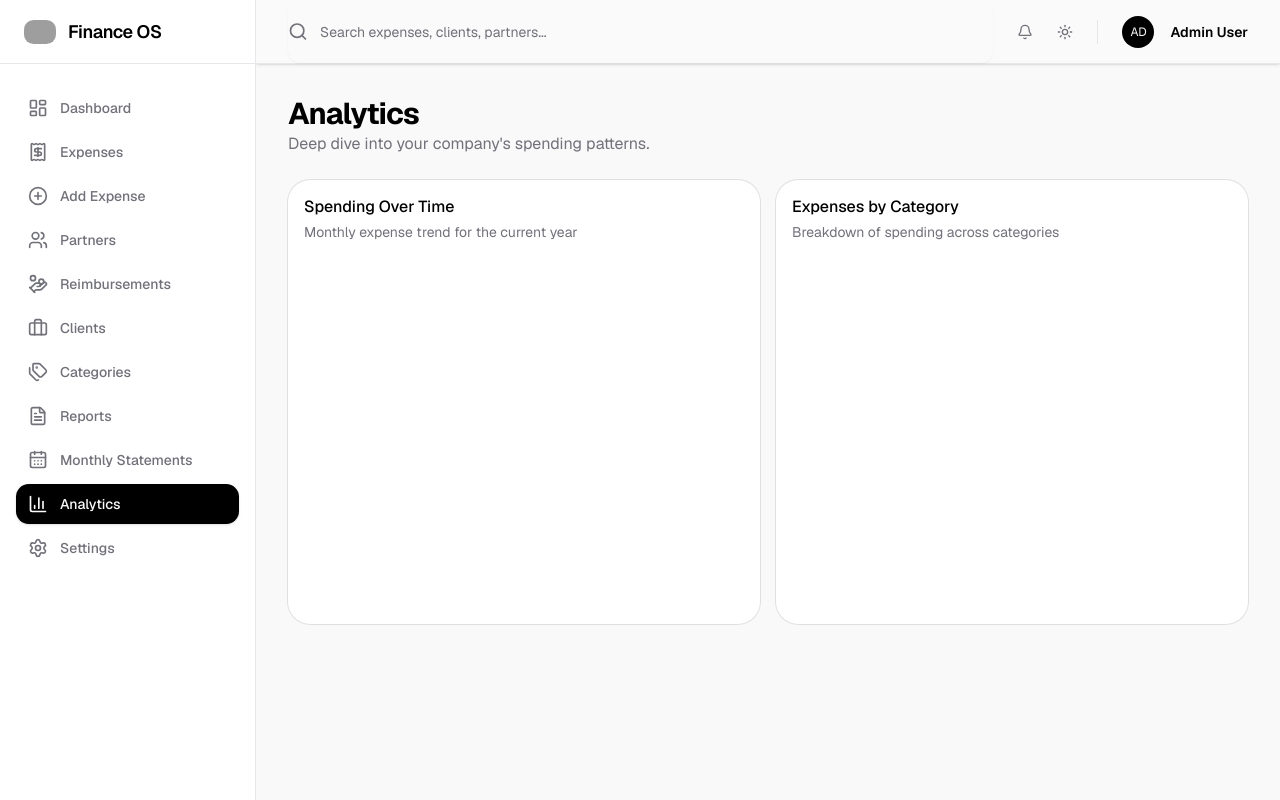
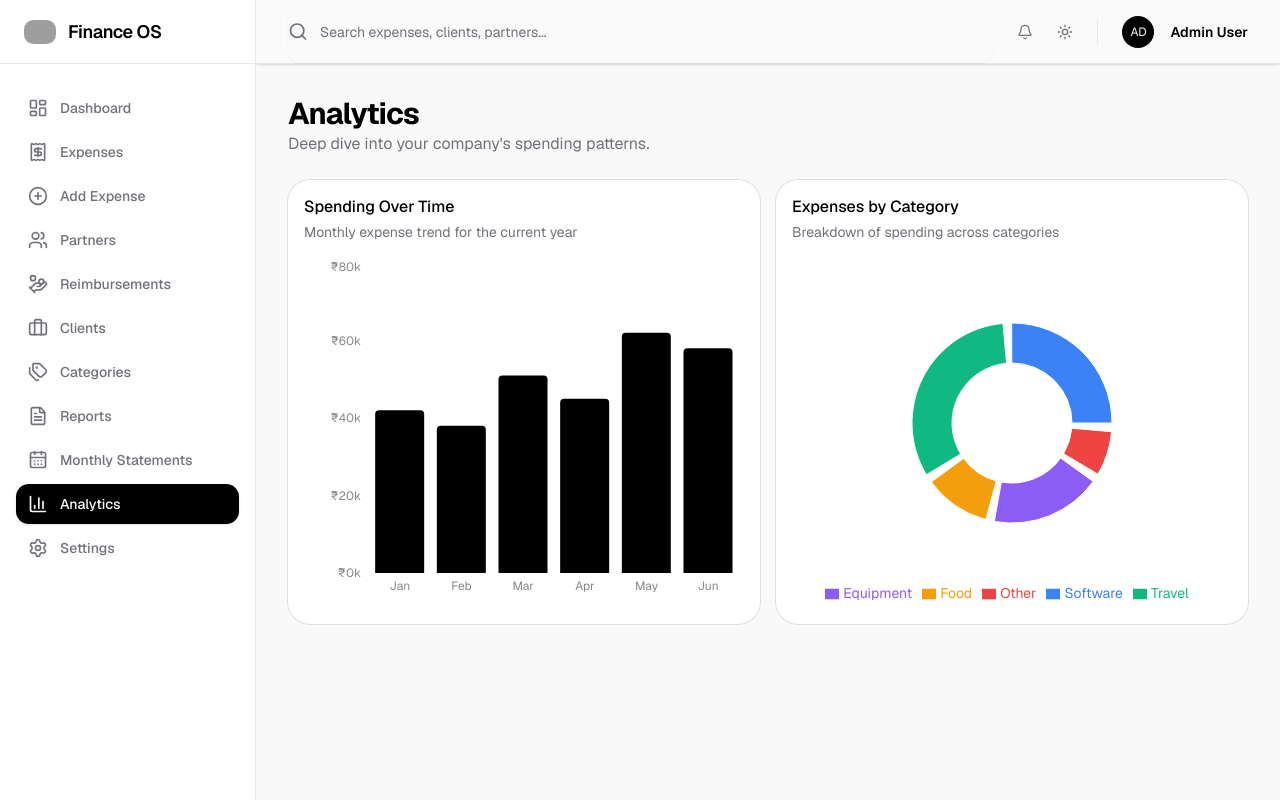
Before and after one commit to BROCHIKO/decodilla-expence-tracker, a Next.js app: page /analytics in a window 1280 px wide. Built offline with nearby package versions, Linux system fonts and the light colour scheme; grey boxes are pictures that could not be loaded.

Commit message:
Populate Analytics charts with Recharts and placeholder data

```diff
--- a/package.json
+++ b/package.json
@@ -26,7 +26,7 @@
     "react-day-picker": "^10.0.1",
     "react-dom": "19.2.4",
     "react-hook-form": "^7.80.0",
-    "recharts": "^3.9.1",
+    "recharts": "^3.9.2",
     "shadcn": "^4.12.0",
     "sonner": "^2.0.7",
     "tailwind-merge": "^3.6.0",
--- a/src/app/(dashboard)/analytics/page.tsx
+++ b/src/app/(dashboard)/analytics/page.tsx
@@ -1,12 +1,26 @@
 "use client"
 
 import { Card, CardContent, CardDescription, CardHeader, CardTitle } from "@/components/ui/card"
-import { Bar, BarChart, ResponsiveContainer, XAxis, YAxis, Tooltip, PieChart, Pie, Cell } from "recharts"
+import { Bar, BarChart, ResponsiveContainer, XAxis, YAxis, Tooltip, PieChart, Pie, Cell, Legend } from "recharts"
 
-const monthlyData: any[] = []
-const categoryData: any[] = []
+const monthlyData = [
+  { name: "Jan", expenses: 42000 },
+  { name: "Feb", expenses: 38000 },
+  { name: "Mar", expenses: 51000 },
+  { name: "Apr", expenses: 45000 },
+  { name: "May", expenses: 62000 },
+  { name: "Jun", expenses: 58000 },
+]
 
-const COLORS = ["#000000", "#3b82f6", "#10b981", "#f59e0b", "#64748b"]
+const categoryData = [
+  { name: "Software", value: 35000 },
+  { name: "Travel", value: 45000 },
+  { name: "Food", value: 15000 },
+  { name: "Equipment", value: 25000 },
+  { name: "Other", value: 10000 },
+]
+
+const COLORS = ["#3b82f6", "#10b981", "#f59e0b", "#8b5cf6", "#ef4444"]
 
 export default function AnalyticsPage() {
   return (
@@ -81,6 +95,7 @@ export default function AnalyticsPage() {
                 <Tooltip
                   formatter={(value: any) => [`₹${Number(value || 0).toLocaleString()}`, "Amount"]}
                 />
+                <Legend />
               </PieChart>
             </ResponsiveContainer>
           </CardContent>
```
Also changed, not shown: 1 other file (tests, documents, lock files or other folders).
